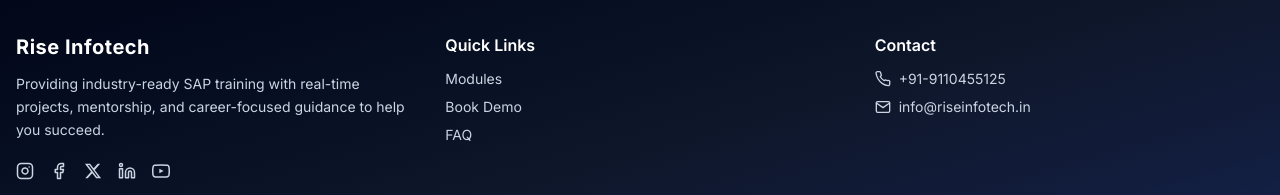
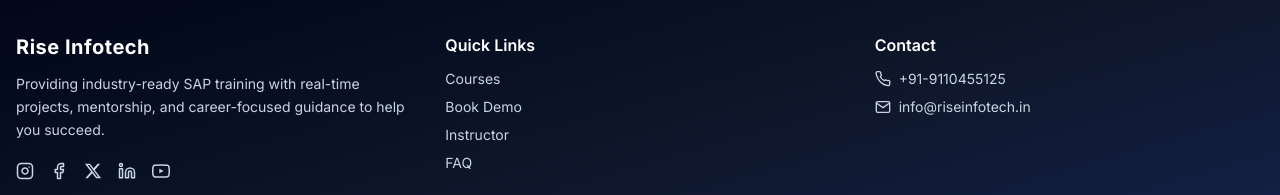
Before and after one commit to Nandita2002/sap-landing-page, a Next.js app: page / in a window 1280 px wide. Shown: the part 5201-5396 px from the top of the page. Built offline with nearby package versions, Linux system fonts and the light colour scheme.

Commit message:
Update footer quick links to valid page sections
Co-authored-by: Nandita Mahesh <Nandita2002@users.noreply.github.com>

```diff
--- a/components/Footer.tsx
+++ b/components/Footer.tsx
@@ -53,8 +53,9 @@ const Footer = () => {
         <div>
           <h3 className="font-semibold mb-3 text-white">Quick Links</h3>
           <ul className="text-slate-300 text-sm space-y-2">
-            <li><a href="#modules" className="hover:text-white transition">Modules</a></li>
-            <li><a href="#demo" className="hover:text-white transition">Book Demo</a></li>
+            <li><a href="#courses" className="hover:text-white transition">Courses</a></li>
+            <li><a href="#consultation" className="hover:text-white transition">Book Demo</a></li>
+            <li><a href="#instructor" className="hover:text-white transition">Instructor</a></li>
             <li><a href="#faq" className="hover:text-white transition">FAQ</a></li>
           </ul>
         </div>
```
